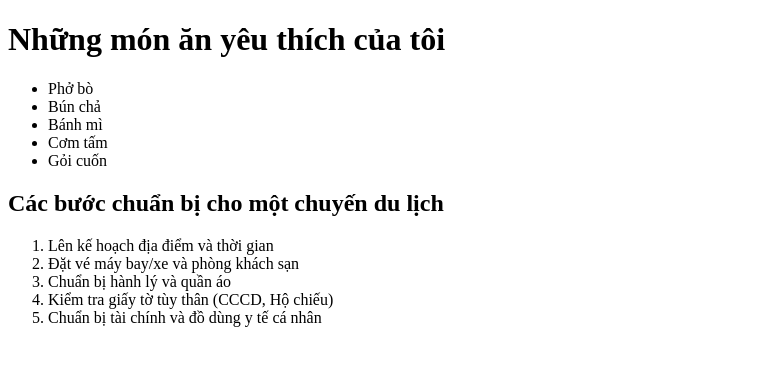
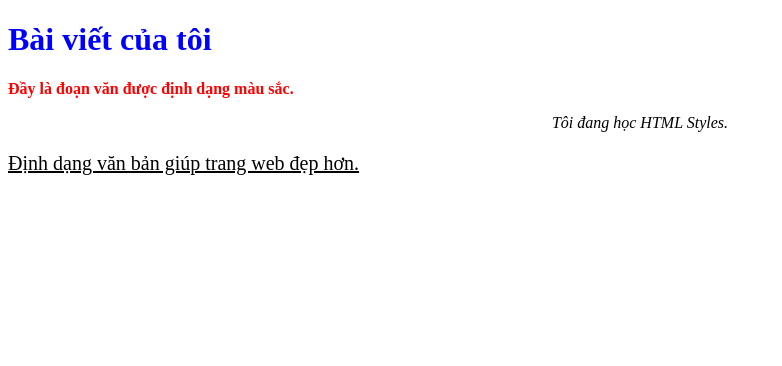
Before and after one commit to khai-nguyen06/google-search-form, a plain HTML site: page index.html in a window 1280 px wide. Shown: the whole page, without its empty margins (0-782 px from the left). Drawn offline with Linux system fonts and the light colour scheme.

Commit message:
Hoàn thành bài tập HTML Styles

```diff
--- a/index.html
+++ b/index.html
@@ -3,29 +3,21 @@
 <head>
     <meta charset="UTF-8">
     <meta name="viewport" content="width=device-width, initial-scale=1.0">
-    <title>Sử dụng danh sách trong HTML</title>
+    <title>Định dạng văn bản với HTML Styles</title>
 </head>
 <body>
 
-    <!-- Tiêu đề 1 và danh sách không có thứ tự (ul) -->
-    <h1>Những món ăn yêu thích của tôi</h1>
-    <ul>
-        <li>Phở bò</li>
-        <li>Bún chả</li>
-        <li>Bánh mì</li>
-        <li>Cơm tấm</li>
-        <li>Gỏi cuốn</li>
-    </ul>
+    <!-- Tiêu đề h1 màu xanh dương -->
+    <h1 style="color: blue;">Bài viết của tôi</h1>
 
-    <!-- Tiêu đề 2 và danh sách có thứ tự (ol) -->
-    <h2>Các bước chuẩn bị cho một chuyến du lịch</h2>
-    <ol>
-        <li>Lên kế hoạch địa điểm và thời gian</li>
-        <li>Đặt vé máy bay/xe và phòng khách sạn</li>
-        <li>Chuẩn bị hành lý và quần áo</li>
-        <li>Kiểm tra giấy tờ tùy thân (CCCD, Hộ chiếu)</li>
-        <li>Chuẩn bị tài chính và đồ dùng y tế cá nhân</li>
-    </ol>
+    <!-- Đoạn văn màu đỏ, chữ in đậm -->
+    <p style="color: red; font-weight: bold;">Đầy là đoạn văn được định dạng màu sắc.</p>
+
+    <!-- Đoạn văn chữ in nghiêng, căn giữa -->
+    <p style="font-style: italic; text-align: center;">Tôi đang học HTML Styles.</p>
+
+    <!-- Đoạn văn kích thước 20px, gạch chân -->
+    <p style="font-size: 20px; text-decoration: underline;">Định dạng văn bản giúp trang web đẹp hơn.</p>
 
 </body>
 </html>
```
